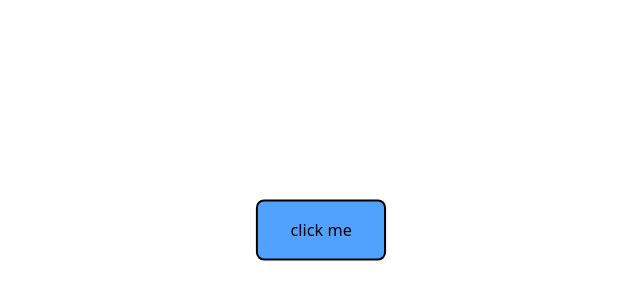
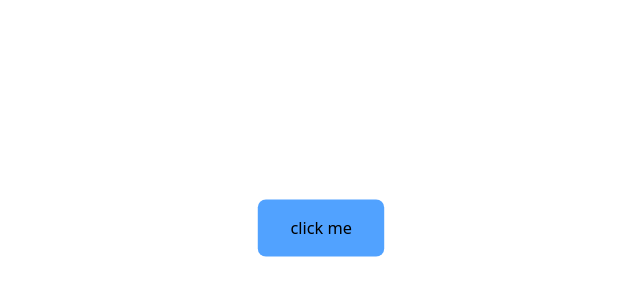
Before and after one commit to G1DY/FramerMotion, a React (Vite) app: page / in a window 1280 px wide. Shown: the part 40-340 px from the top of the page, without its empty margins (319-959 px from the left). Built offline with nearby package versions, Linux system fonts and the light colour scheme.

Commit message:
pulsing button project

```diff
--- a/src/PulsingButton.tsx
+++ b/src/PulsingButton.tsx
@@ -4,9 +4,9 @@ const PulsingButton = () => {
   return (
     <div>
       <motion.button
-        className="bg-blue-400 px-8 py-4 outline-none border-2 rounded-lg "
+        className="bg-blue-400 px-8 py-4 outline-none border-none rounded-lg "
         animate={{ scale: [1, 2, 3, 2, 1] }}
-        transition={{ repeat: Infinity }}
+        transition={{ repeat: Infinity, duration: 0.8, ease: "easeInOut" }}
       >
         click me
       </motion.button>
```
